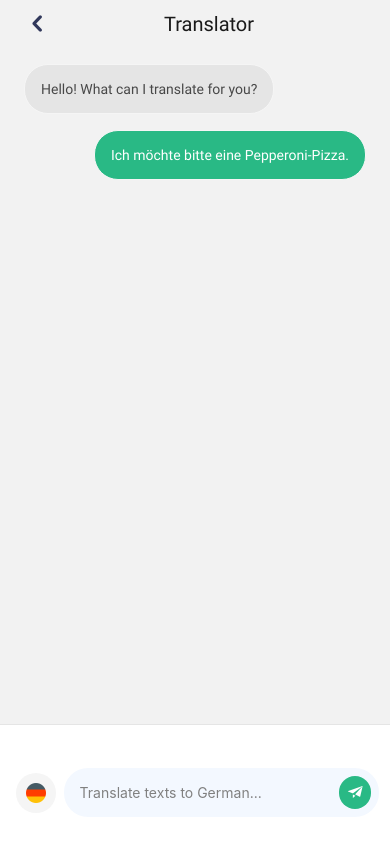
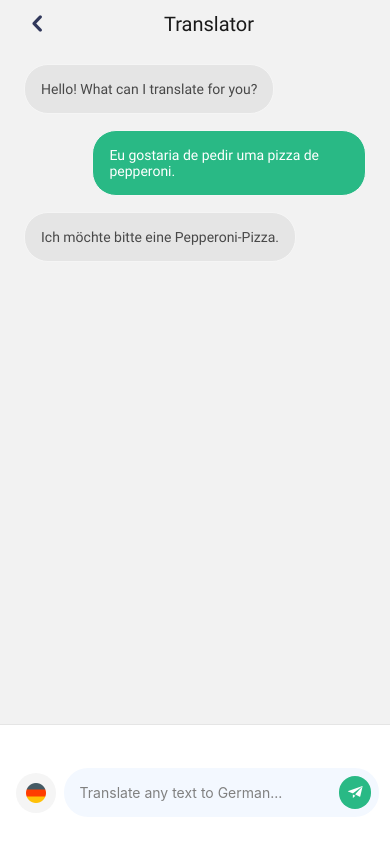
Before and after one commit to pedrorubinger/lingo-app, a React Native app: screen /Translator in a window 390 px wide. Shown: the top 848 px of the page. Built offline with nearby package versions, Linux system fonts and the light colour scheme.

Commit message:
chore: adjust dialogues

```diff
--- a/src/modules/dashboard/screens/translator/index.tsx
+++ b/src/modules/dashboard/screens/translator/index.tsx
@@ -32,8 +32,13 @@ export const Translator: React.FC<Props> = () => {
     },
     {
       id: "2",
+      content: "Eu gostaria de pedir uma pizza de pepperoni.",
+      origin: TranslatorMessageOrigin.USER,
+    },
+    {
+      id: "3",
       content: "Ich möchte bitte eine Pepperoni-Pizza.",
-      origin: TranslatorMessageOrigin.USER,
+      origin: TranslatorMessageOrigin.APPLICATION,
     },
   ]
 
@@ -67,7 +72,7 @@ export const Translator: React.FC<Props> = () => {
 
           <InputBox>
             <Input
-              placeholder="Translate texts to German..."
+              placeholder="Translate any text to German..."
               button={{
                 icon: "paper-plane",
                 onPress: () => console.log("PRESSED"),
```
